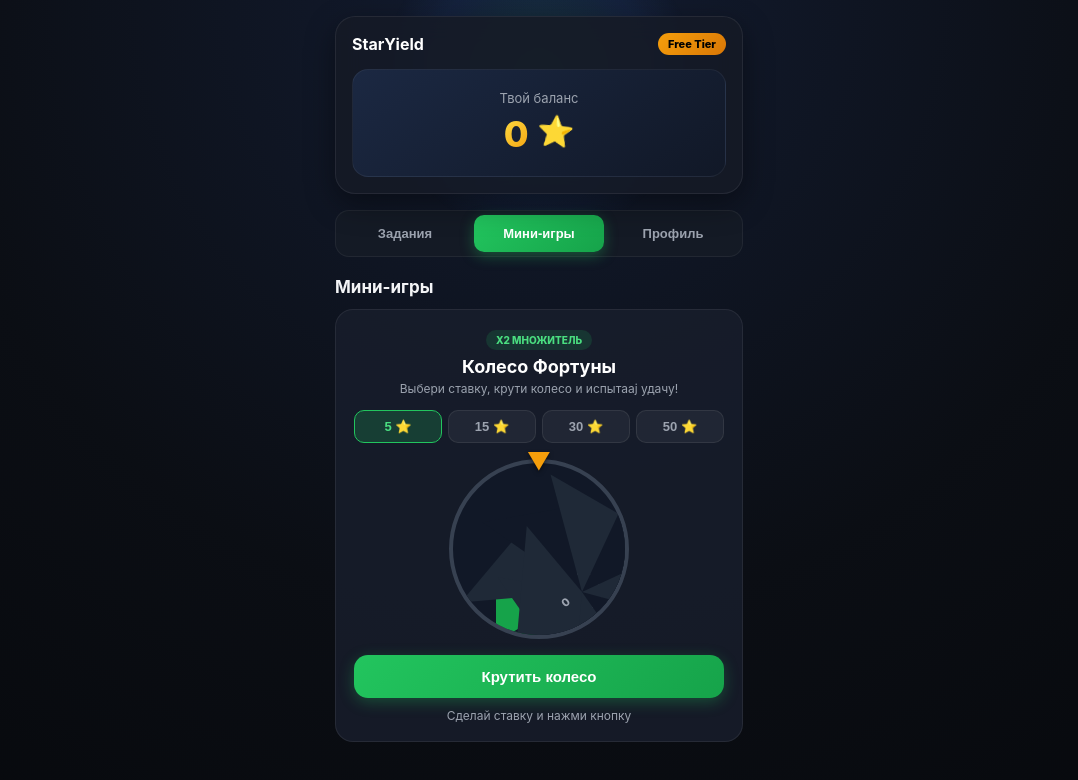
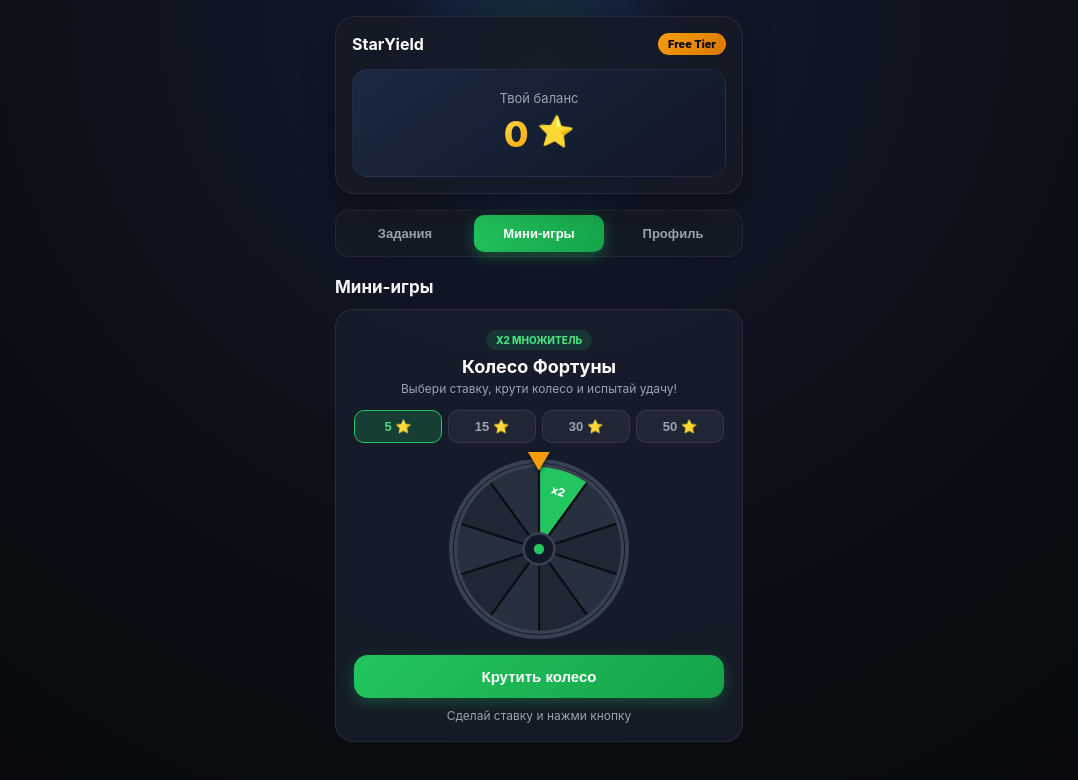
Before and after one commit to gippigtarif-netizen/star-yield-bot, a plain HTML site: page index.html in a window 1280 px wide. Both pictures are taken after a click on the button "Мини-игры". Shown: the whole page, without its empty margins (101-1179 px from the left). Drawn offline with Linux system fonts and the light colour scheme; a script that the page names is missing.

Commit message:
Update index.html

```diff
--- a/index.html
+++ b/index.html
@@ -5,7 +5,7 @@
     <meta name="viewport" content="width=device-width, initial-scale=1.0, maximum-scale=1.0, user-scalable=no">
     <title>StarYield</title>
     <script src="https://telegram.org/js/telegram-web-app.js"></script>
-    <link rel="stylesheet" href="style.css?v=12">
+    <link rel="stylesheet" href="style.css?v=13">
 </head>
 <body>
     <div class="bg-glow"></div>
@@ -83,7 +83,7 @@
                 <div class="game-header">
                     <span class="game-badge">X2 МНОЖИТЕЛЬ</span>
                     <h3>Колесо Фортуны</h3>
-                    <p>Выбери ставку, крути колесо и испытаaj удачу!</p>
+                    <p>Выбери ставку, крути колесо и испытай удачу!</p>
                 </div>
 
                 <!-- Выбор ставки -->
@@ -94,19 +94,33 @@
                     <button class="bet-btn" onclick="selectBet(50, this)">50 ⭐</button>
                 </div>
 
-                <!-- Визуальное колесо фортуны -->
+                <!-- Ровное SVG колесо на 10 секторов -->
                 <div class="wheel-container">
                     <div class="wheel-pointer">▼</div>
                     <div id="fortune-wheel" class="wheel">
-                        <div class="wheel-sector win"><span>x2</span></div>
-                        <div class="wheel-sector lose"><span>0</span></div>
-                        <div class="wheel-sector lose"><span>0</span></div>
-                        <div class="wheel-sector lose"><span>0</span></div>
-                        <div class="wheel-sector lose"><span>0</span></div>
-                        <div class="wheel-sector lose"><span>0</span></div>
-                        <div class="wheel-sector lose"><span>0</span></div>
-                        <div class="wheel-sector lose"><span>0</span></div>
-                        <div class="wheel-sector lose"><span>0</span></div>
+                        <svg viewBox="0 0 200 200" width="100%" height="100%">
+                            <!-- 10 равных секторов по 36 градусов -->
+                            <!-- Сектор 1: Зелёный (0 - 36 deg, наверху справа от 12 часов) -->
+                            <path d="M100,100 L100,2 A98,98 0 0,1 157.6,20.7 Z" fill="#22c55e" stroke="#0b0e14" stroke-width="2.5"/>
+                            <!-- Секторы 2-10: Серые -->
+                            <path d="M100,100 L157.6,20.7 A98,98 0 0,1 193.2,69.7 Z" fill="#27303f" stroke="#0b0e14" stroke-width="2.5"/>
+                            <path d="M100,100 L193.2,69.7 A98,98 0 0,1 193.2,130.3 Z" fill="#1f2735" stroke="#0b0e14" stroke-width="2.5"/>
+                            <path d="M100,100 L193.2,130.3 A98,98 0 0,1 157.6,179.3 Z" fill="#27303f" stroke="#0b0e14" stroke-width="2.5"/>
+                            <path d="M100,100 L157.6,179.3 A98,98 0 0,1 100,198 Z" fill="#1f2735" stroke="#0b0e14" stroke-width="2.5"/>
+                            <path d="M100,100 L100,198 A98,98 0 0,1 42.4,179.3 Z" fill="#27303f" stroke="#0b0e14" stroke-width="2.5"/>
+                            <path d="M100,100 L42.4,179.3 A98,98 0 0,1 6.8,130.3 Z" fill="#1f2735" stroke="#0b0e14" stroke-width="2.5"/>
+                            <path d="M100,100 L6.8,130.3 A98,98 0 0,1 6.8,69.7 Z" fill="#27303f" stroke="#0b0e14" stroke-width="2.5"/>
+                            <path d="M100,100 L6.8,69.7 A98,98 0 0,1 42.4,20.7 Z" fill="#1f2735" stroke="#0b0e14" stroke-width="2.5"/>
+                            <path d="M100,100 L42.4,20.7 A98,98 0 0,1 100,2 Z" fill="#27303f" stroke="#0b0e14" stroke-width="2.5"/>
+
+                            <!-- Подпись x2 в зелёном секторе (центр угла 18 deg) -->
+                            <text x="122" y="34" fill="#ffffff" font-size="13" font-weight="800" text-anchor="middle" dominant-baseline="middle" transform="rotate(18, 122, 34)">x2</text>
+
+                            <!-- Внешний обод и центральный кружок -->
+                            <circle cx="100" cy="100" r="97" fill="none" stroke="#374151" stroke-width="4"/>
+                            <circle cx="100" cy="100" r="18" fill="#111827" stroke="#374151" stroke-width="3"/>
+                            <circle cx="100" cy="100" r="6" fill="#22c55e"/>
+                        </svg>
                     </div>
                 </div>
 
@@ -137,6 +151,6 @@
         </main>
     </div>
 
-    <script src="script.js?v=12"></script>
+    <script src="script.js?v=13"></script>
 </body>
 </html>
```
